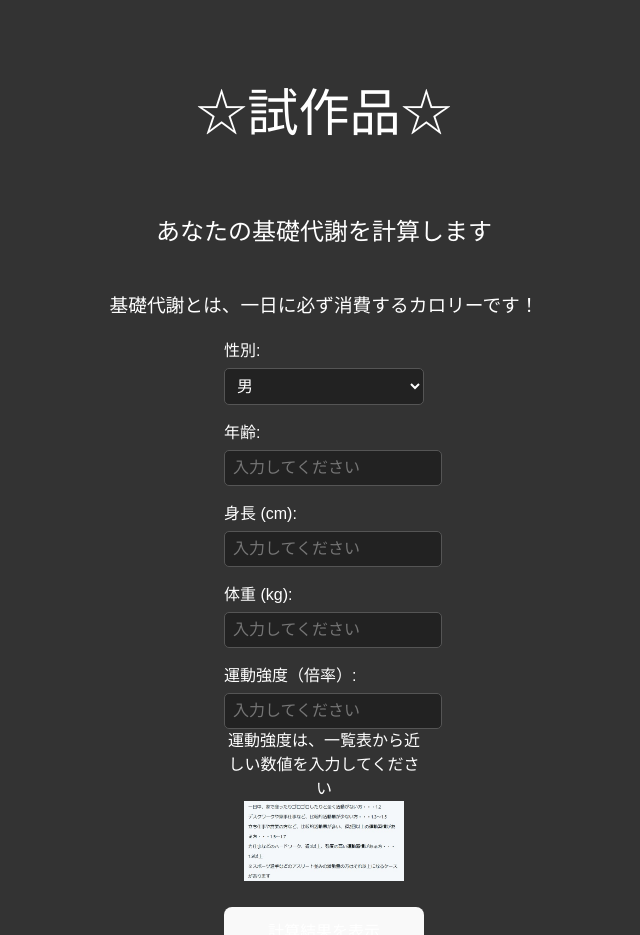
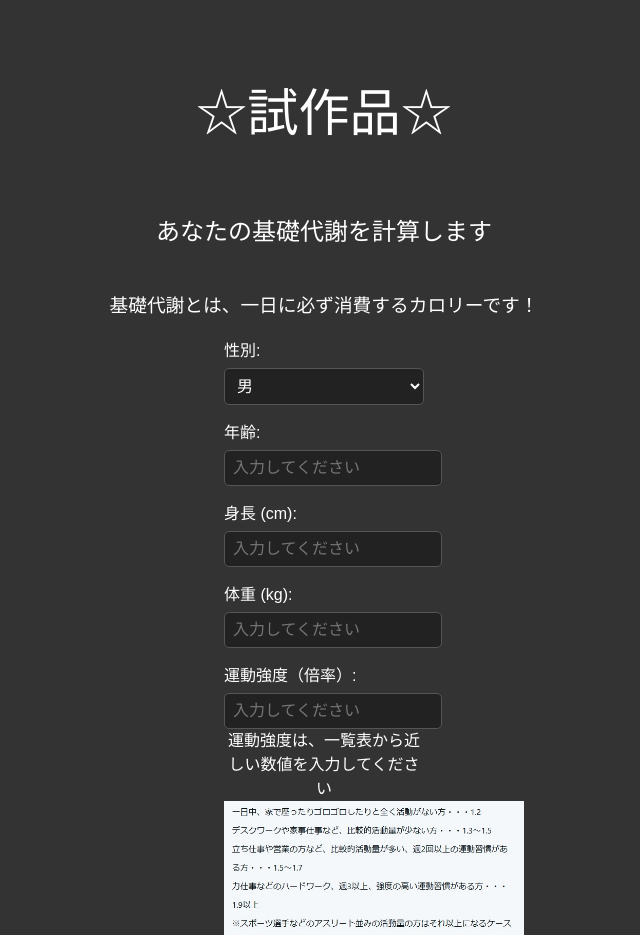
Before and after one commit to y-wkot/BmrFront, a React (Vite) app: page / in a window 1280 px wide. Shown: the top 935 px of the page, without its empty margins (336-976 px from the left). Built offline with nearby package versions, Linux system fonts and the light colour scheme.

Commit message:
241109f20

```diff
--- a/src/Bmr.css
+++ b/src/Bmr.css
@@ -76,7 +76,7 @@ button:disabled {
 
 /* 画像を中央揃えして幅を広げる */
 img {
-  max-width: 80%; /* 画像がコンテナ幅の80%まで広がるよう設定 */
+  max-width: 150%; /* 画像がコンテナ幅の80%まで広がるよう設定 */
   height: auto;
   display: block;
   margin: 0 auto;
```
